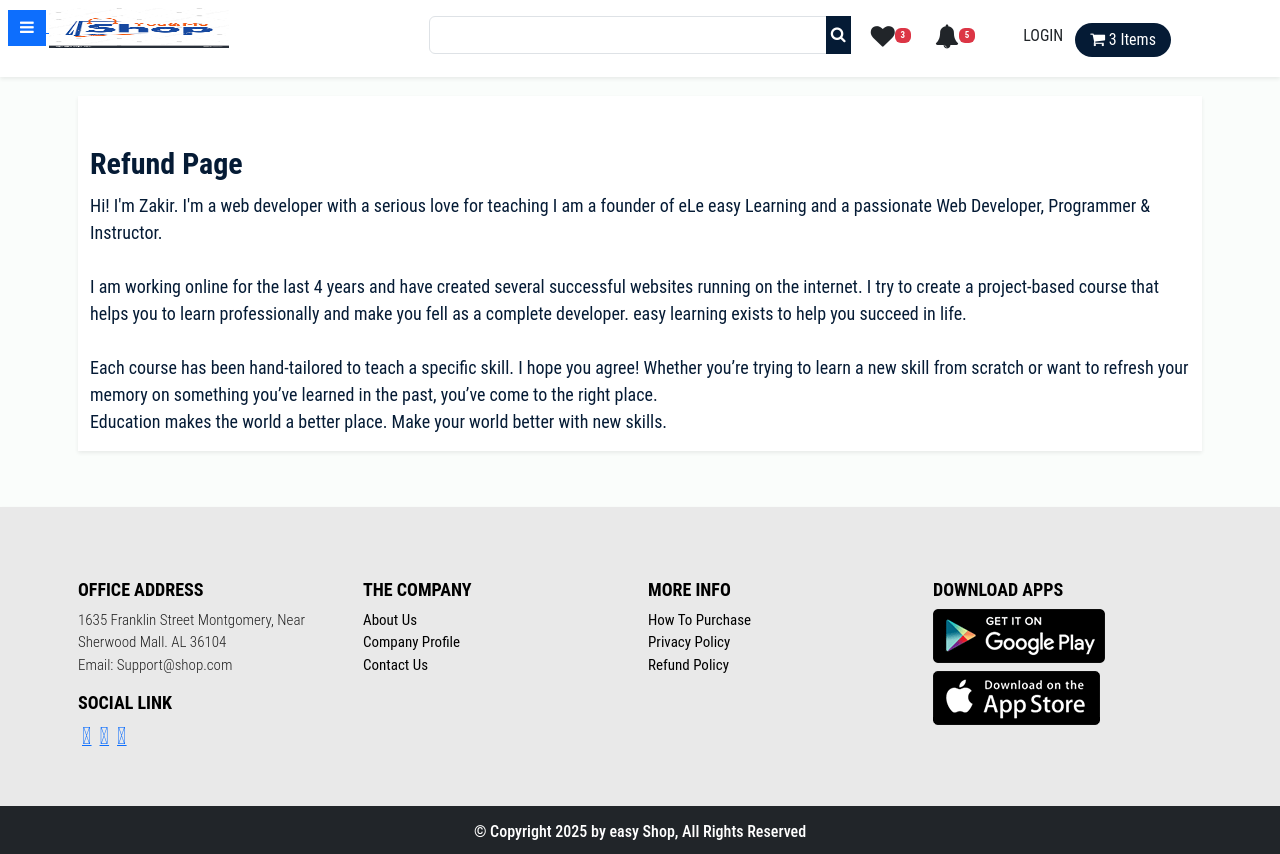
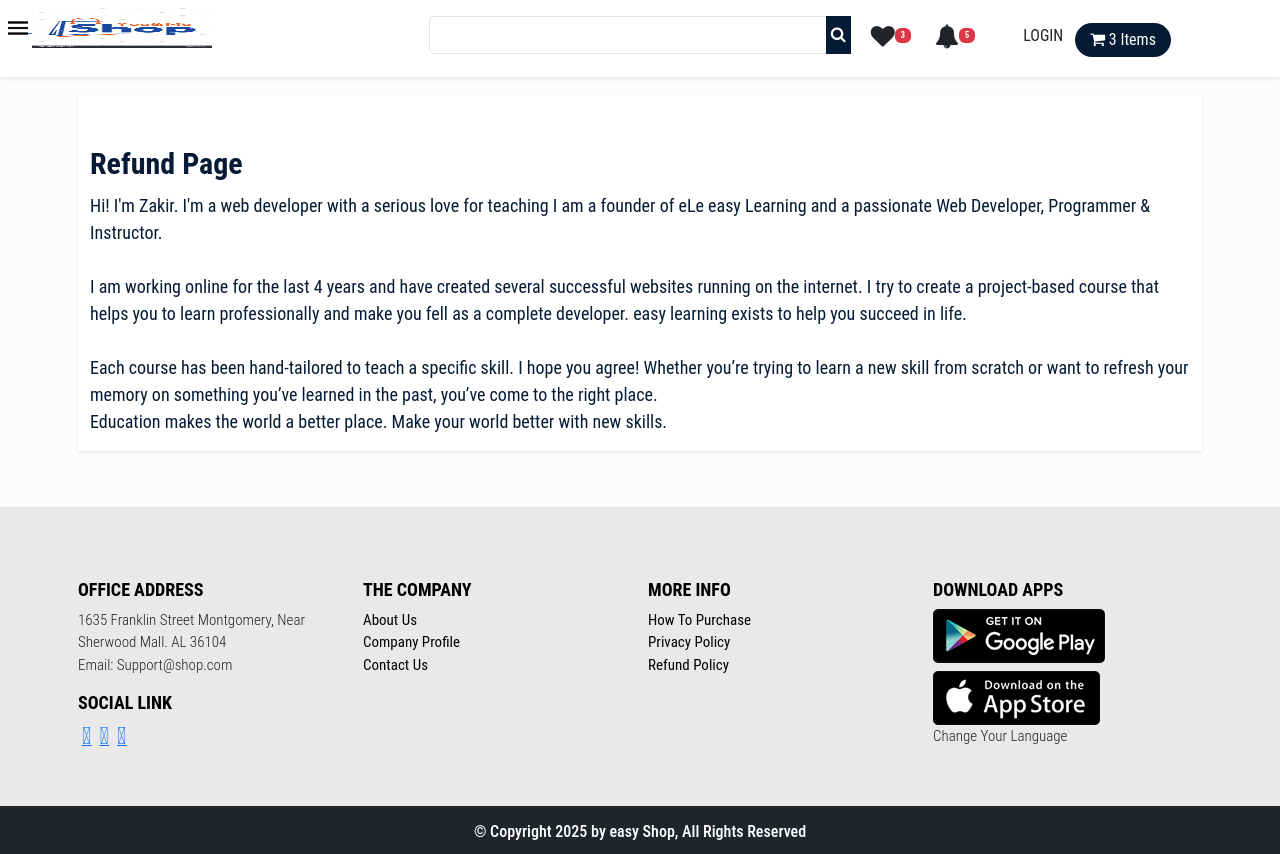
Before and after one commit to Developerzakir/laravel_react_ecommerce, a React (Vite) app in the folder react/: page /refund in a window 1280 px wide. Built offline with nearby package versions, Linux system fonts and the light colour scheme; grey boxes are pictures that could not be loaded.

Commit message:
nav menu icon updated & Multi language supported

```diff
--- a/react/index.html
+++ b/react/index.html
@@ -33,5 +33,23 @@
   <body>
     <div id="root"></div>
     <script type="module" src="/src/main.jsx"></script>
+
+
+    <!-- Multiple language support  -->
+      <script>
+      function googleTranslateElementInit(){
+        var config={
+          pageLanguage: 'en',
+          includedLanguages:'en,hi',
+          layout:google.translate.TranslateElement.InlineLayout.SIMPLE
+        };
+        var langOptionsID='google_translate_element';
+        new google.translate.TranslateElement(config,langOptionsID);
+      }
+    </script>
+
+
+    <script type="text/javascript" src="//translate.google.com/translate_a/element.js?cb=googleTranslateElementInit"></script>
+
   </body>
 </html>
--- a/react/src/assets/css/card.css
+++ b/react/src/assets/css/card.css
@@ -9,6 +9,11 @@
      border-radius: 0% !important;
      text-decoration: none;
      box-shadow: 0 0 12px 0 rgba(57, 78, 234, 0.1)
+ }
+
+ .bar-img{
+     height: 20px;
+     width: 20px;
  }
 
  .image-box {
--- a/react/src/components/common/FooterDesktop.jsx
+++ b/react/src/components/common/FooterDesktop.jsx
@@ -40,6 +40,8 @@ export class FooterDesktop extends Component {
                 <h5 className="footer-menu-title">DOWNLOAD APPS</h5>
                 <a><img src={Google}  /></a><br></br>
                 <a><img className="mt-2" src={Apple}  /></a><br></br>
+                 Change Your Language <br></br>
+              <div id="google_translate_element">  </div>
               </Col>
 
             </Row>
--- a/react/src/components/common/NavMenuDesktop.jsx
+++ b/react/src/components/common/NavMenuDesktop.jsx
@@ -2,6 +2,7 @@
 import React, { Component, Fragment } from 'react'
 import {Navbar,Container, Row, Col,Button} from 'react-bootstrap';
 import Logo from '../../assets/images/shop.png';
+import Bars from '../../assets/images/bars.png';
 import {Link} from "react-router-dom";
 import MegaMenuAll from '../home/MegaMenuAll';
 
@@ -45,7 +46,8 @@ export class NavMenuDesktop extends Component {
             <Container fluid={"true"}  className="fixed-top shadow-sm p-2 mb-0 bg-white">
               <Row>
               <Col lg={4} md={4} sm={12} xs={12}>
-              <Button onClick={this.MenuBarClickHandler} className="btn"><i className="fa fa-bars"></i>  </Button>
+              <img onClick={this.MenuBarClickHandler} className="bar-img" src={Bars} />
+
                 <Link to="/"> <img className="nav-logo" src={Logo} /> </Link>
               </Col>
 
```
Also changed, not shown: react/src/assets/images/bars.png (added).
